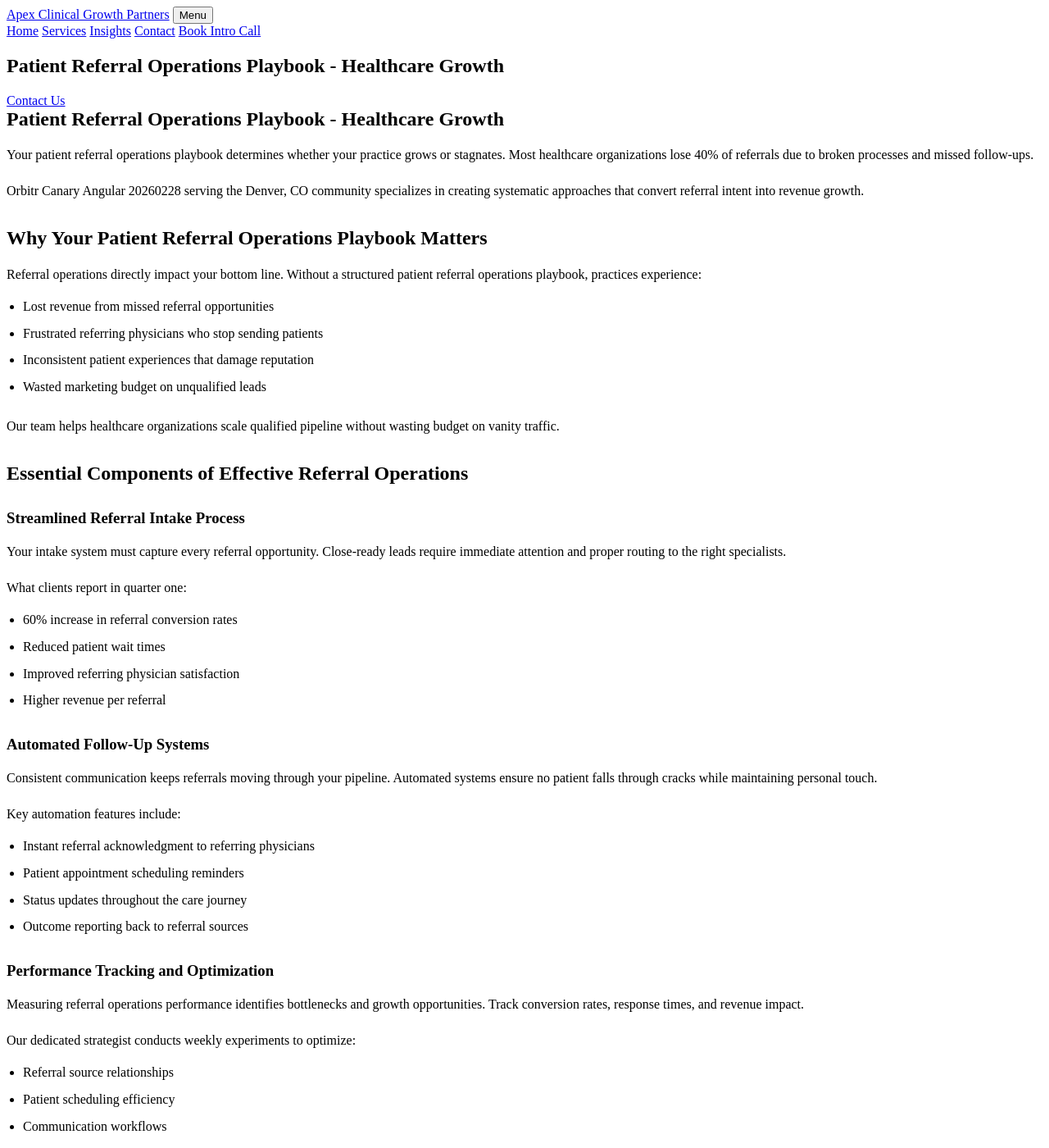
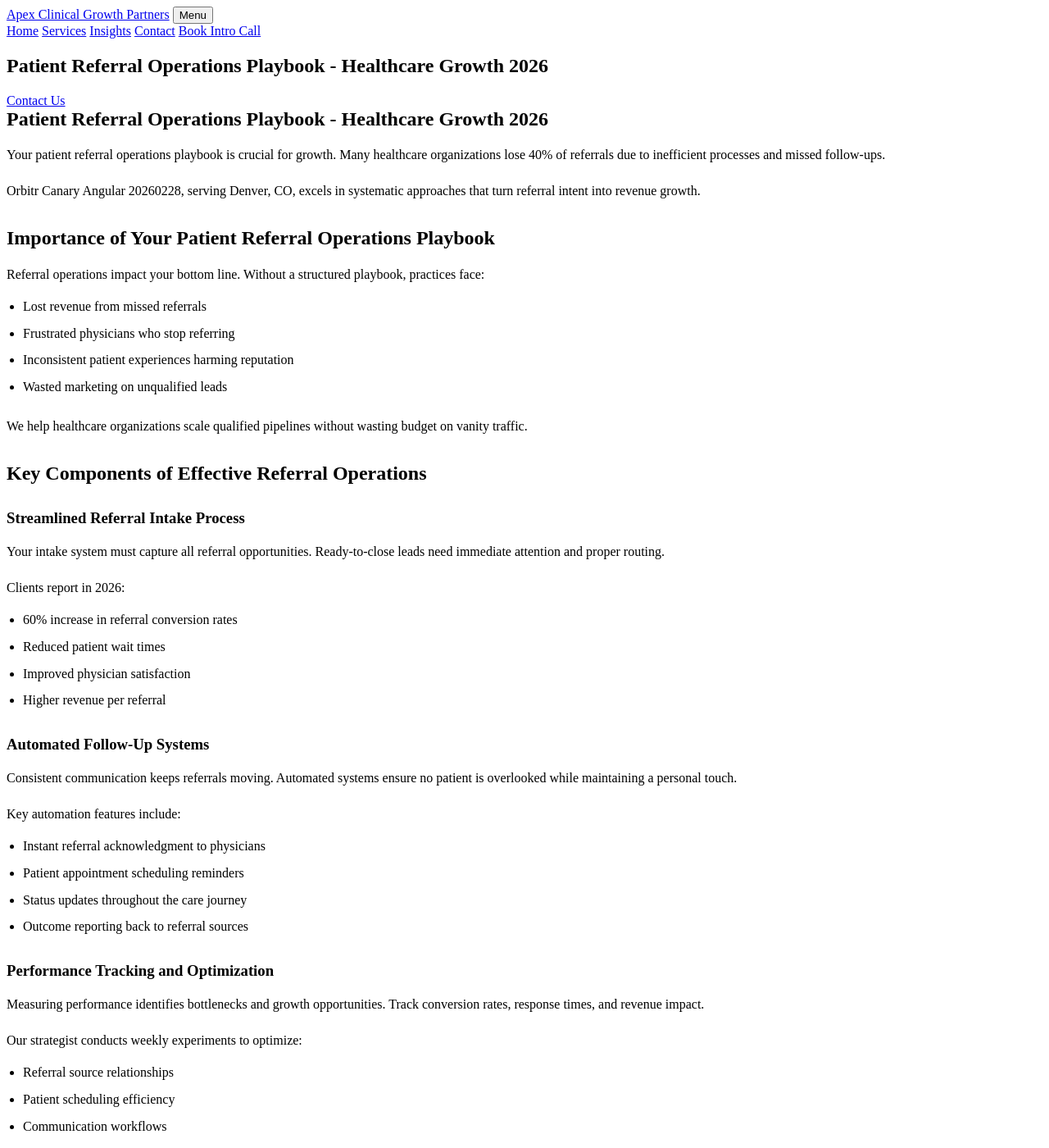
Before and after one commit to prjctlphbt/orbitr-canary-angular-20260228, a Jekyll site: the page angular-referral-ops-playbook-20260228142149.html, which Jekyll copies as it is, in a window 1280 px wide and 1400 px high. Shown: the whole window at 82% size. Built offline with Jekyll 4.4.1, drawn with Linux system fonts in a browser that asks for light colours; some of the changed text lies outside the part shown.

Commit message:
Refresh and update content: angular-referral-ops-playbook-20260228142149.html

```diff
--- a/angular-referral-ops-playbook-20260228142149.html
+++ b/angular-referral-ops-playbook-20260228142149.html
@@ -4,10 +4,9 @@
 <head>
 <meta charset="utf-8"/>
 <meta content="width=device-width, initial-scale=1.0" name="viewport"/>
-<meta content="Streamline patient referrals with our comprehensive operations playbook. Optimize workflows, boost growth, and improve patient outcomes. Get started today." name="description"/>
-<title>Patient Referral Operations Playbook - Healthcare Growth</title>
+<meta content="Optimize patient referrals with our 2026 operations playbook. Enhance workflows, drive growth, and improve patient outcomes. Start today." name="description"/>
+<title>Patient Referral Operations Playbook - Healthcare Growth 2026</title>
 <style>
-
 
 /* Minimal functional styles (accordion, forms only) */
 
@@ -49,7 +48,7 @@
  box-sizing: border-box;
 }
 
- </style>
+</style>
 <style id="orbitr-generated-content-style">
 .orbitr-generated-content > * {
  margin: 0;
@@ -102,56 +101,56 @@
 <main class="page-main">
 <section class="page-hero landing-hero">
 <div class="container">
-<h1>Patient Referral Operations Playbook - Healthcare Growth</h1>
+<h1>Patient Referral Operations Playbook - Healthcare Growth 2026</h1>
 <a class="cta" href="/services/">Contact Us</a>
 </div>
 </section>
 <section class="landing-content">
 <div class="container orbitr-generated-content">
-<h1>Patient Referral Operations Playbook - Healthcare Growth</h1>
-<p>Your patient referral operations playbook determines whether your practice grows or stagnates. Most healthcare organizations lose 40% of referrals due to broken processes and missed follow-ups.</p>
-<p>Orbitr Canary Angular 20260228 serving the Denver, CO community specializes in creating systematic approaches that convert referral intent into revenue growth.</p>
-<h2>Why Your Patient Referral Operations Playbook Matters</h2>
-<p>Referral operations directly impact your bottom line. Without a structured patient referral operations playbook, practices experience:</p>
+<h1>Patient Referral Operations Playbook - Healthcare Growth 2026</h1>
+<p>Your patient referral operations playbook is crucial for growth. Many healthcare organizations lose 40% of referrals due to inefficient processes and missed follow-ups.</p>
+<p>Orbitr Canary Angular 20260228, serving Denver, CO, excels in systematic approaches that turn referral intent into revenue growth.</p>
+<h2>Importance of Your Patient Referral Operations Playbook</h2>
+<p>Referral operations impact your bottom line. Without a structured playbook, practices face:</p>
 <ul>
-<li>Lost revenue from missed referral opportunities</li>
-<li>Frustrated referring physicians who stop sending patients</li>
-<li>Inconsistent patient experiences that damage reputation</li>
-<li>Wasted marketing budget on unqualified leads</li>
+<li>Lost revenue from missed referrals</li>
+<li>Frustrated physicians who stop referring</li>
+<li>Inconsistent patient experiences harming reputation</li>
+<li>Wasted marketing on unqualified leads</li>
 </ul>
-<p>Our team helps healthcare organizations scale qualified pipeline without wasting budget on vanity traffic.</p>
-<h2>Essential Components of Effective Referral Operations</h2>
+<p>We help healthcare organizations scale qualified pipelines without wasting budget on vanity traffic.</p>
+<h2>Key Components of Effective Referral Operations</h2>
 <h3>Streamlined Referral Intake Process</h3>
-<p>Your intake system must capture every referral opportunity. Close-ready leads require immediate attention and proper routing to the right specialists.</p>
-<p>What clients report in quarter one:
+<p>Your intake system must capture all referral opportunities. Ready-to-close leads need immediate attention and proper routing.</p>
+<p>Clients report in 2026:
 <ul>
 <li>60% increase in referral conversion rates</li>
 <li>Reduced patient wait times</li>
-<li>Improved referring physician satisfaction</li>
+<li>Improved physician satisfaction</li>
 <li>Higher revenue per referral</li>
 </ul></p>
 <h3>Automated Follow-Up Systems</h3>
-<p>Consistent communication keeps referrals moving through your pipeline. Automated systems ensure no patient falls through cracks while maintaining personal touch.</p>
+<p>Consistent communication keeps referrals moving. Automated systems ensure no patient is overlooked while maintaining a personal touch.</p>
 <p>Key automation features include:
 <ul>
-<li>Instant referral acknowledgment to referring physicians</li>
+<li>Instant referral acknowledgment to physicians</li>
 <li>Patient appointment scheduling reminders</li>
 <li>Status updates throughout the care journey</li>
 <li>Outcome reporting back to referral sources</li>
 </ul></p>
 <h3>Performance Tracking and Optimization</h3>
-<p>Measuring referral operations performance identifies bottlenecks and growth opportunities. Track conversion rates, response times, and revenue impact.</p>
-<p>Our dedicated strategist conducts weekly experiments to optimize:
+<p>Measuring performance identifies bottlenecks and growth opportunities. Track conversion rates, response times, and revenue impact.</p>
+<p>Our strategist conducts weekly experiments to optimize:
 <ul>
 <li>Referral source relationships</li>
 <li>Patient scheduling efficiency</li>
 <li>Communication workflows</li>
 <li>Revenue conversion metrics</li>
 </ul></p>
-<h2>Transform Your Referral Operations Today</h2>
-<p>A comprehensive patient referral operations playbook transforms scattered processes into revenue-generating systems. Healthcare organizations using structured approaches see qualified growth within 90 days.</p>
-<p>Our services focus on building sustainable referral operations that scale with your practice. We help create systems that generate revenue intent, not vanity traffic.</p>
-<p>Ready to optimize your patient referral operations playbook? Contact our team at (720) 555-0105 or email hello@apexclinicalgrowth.com to discuss your referral growth strategy.</p>
+<h2>Transform Your Referral Operations in 2026</h2>
+<p>A comprehensive playbook transforms scattered processes into revenue-generating systems. Structured approaches lead to qualified growth within 90 days.</p>
+<p>Our services focus on building sustainable referral operations that scale with your practice. We create systems that generate revenue intent, not vanity traffic.</p>
+<p>Ready to optimize your playbook? Contact us at (720) 555-0105 or email hello@apexclinicalgrowth.com to discuss your strategy.</p>
 </div>
 </section>
 <section class="landing-cta">
@@ -194,6 +193,6 @@
  button.parentElement.classList.toggle('active');
  });
  });
- </script>
+</script>
 </body>
 </html>
```
